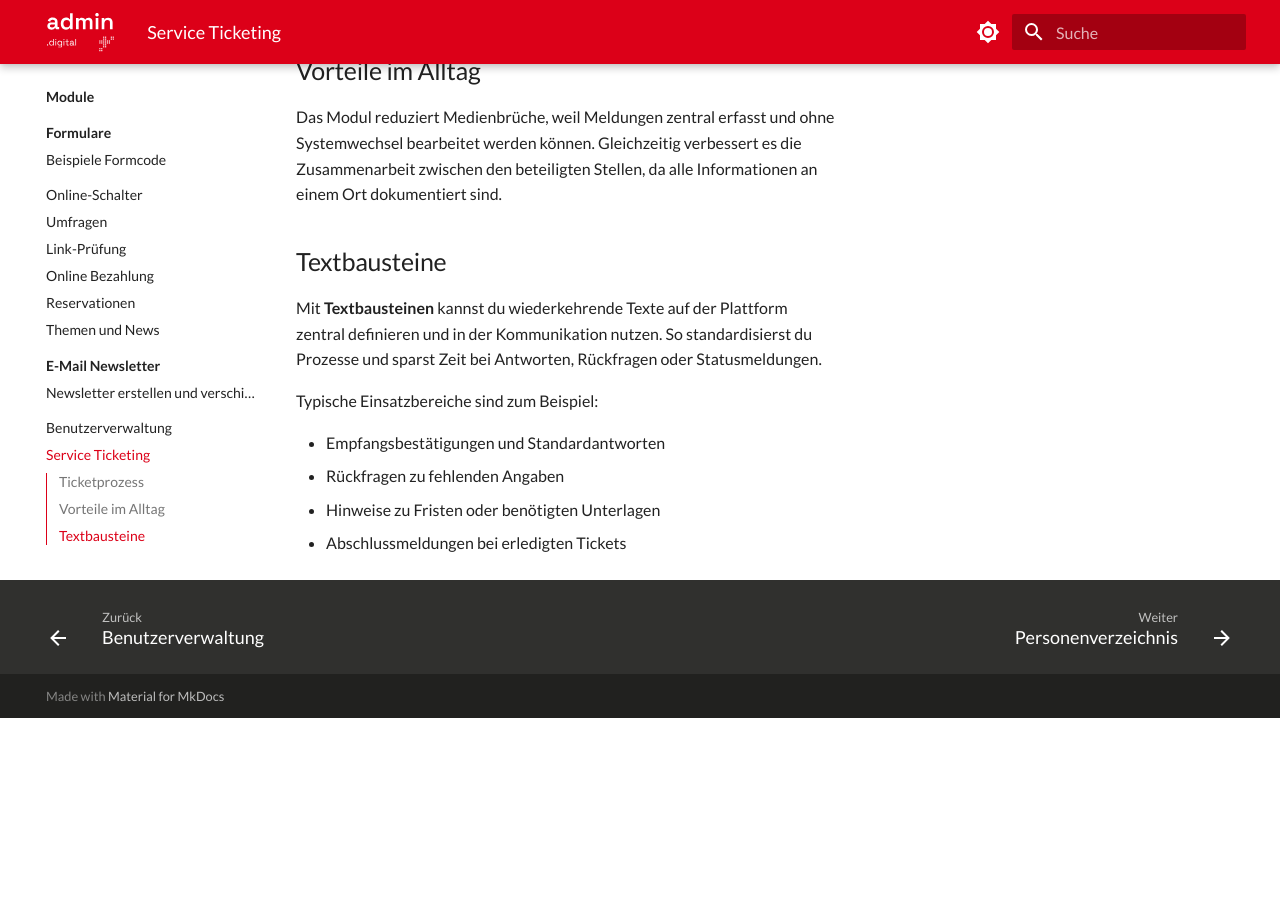
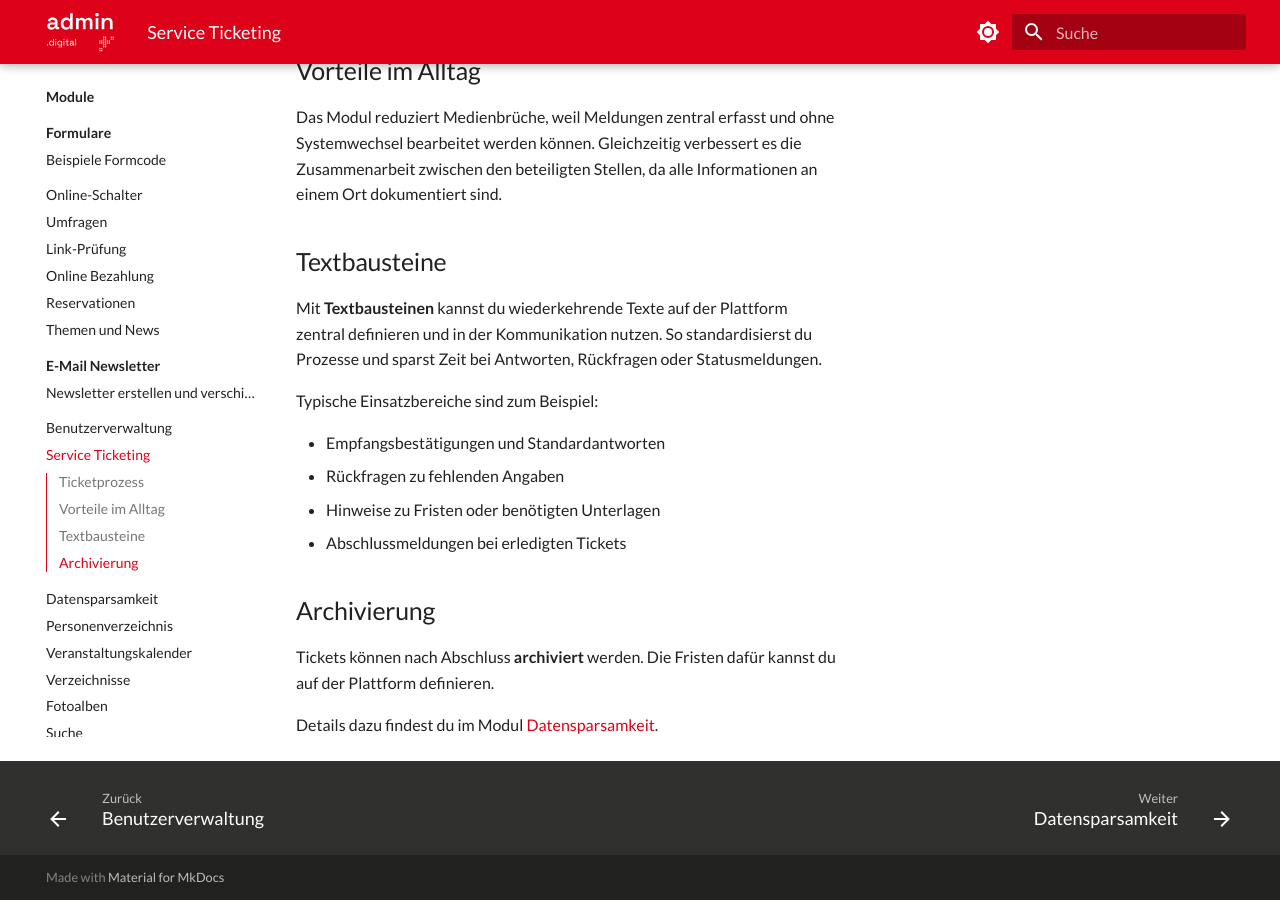
Before and after one commit to seantis/docs-admin-digital, an MkDocs documentation site: the page built from content/module/service-ticketing/index.md, in a window 1280 px wide and 900 px high, scrolled down 693 px. Built offline with MkDocs 1.6.1 and Material for MkDocs 9.7.7, drawn with Linux system fonts in a browser that asks for light colours; before the commit the page ends 1411 px from its top, so only the background shows below that.

Commit message:
Datensparsamkeit

```diff
--- a/content/module/service-ticketing/index.md
+++ b/content/module/service-ticketing/index.md
@@ -33,3 +33,9 @@ Typische Einsatzbereiche sind zum Beispiel:
 - Rückfragen zu fehlenden Angaben
 - Hinweise zu Fristen oder benötigten Unterlagen
 - Abschlussmeldungen bei erledigten Tickets
+
+## Archivierung
+
+Tickets können nach Abschluss **archiviert** werden. Die Fristen dafür kannst du auf der Plattform definieren.
+
+Details dazu findest du im Modul [Datensparsamkeit](/module/datensparsamkeit/).
--- a/mkdocs.yml
+++ b/mkdocs.yml
@@ -1,7 +1,7 @@
 site_name: "Benutzerhandbuch"
 site_url: https://docs.admin.digital
 docs_dir: content
-site_description: "Das Benutzerhandbuch für die admin.digital Plattform. Hier finden Sie Anleitungen, Tipps und Informationen zur Nutzung der verschiedenen Module und Funktionen."
+site_description: "Das Benutzerhandbuch für die admin.digital Plattform. Hier findest du Anleitungen, Tipps und Informationen zur Nutzung der verschiedenen Module und Funktionen."
 
 theme:
   name: material
@@ -93,6 +93,7 @@ nav:
         - Newsletter erstellen und verschicken: module/e-mail-newsletter/erstellen-und-verschicken.md
       - Benutzerverwaltung: module/benutzerverwaltung/index.md
       - Service Ticketing: module/service-ticketing/index.md
+      - Datensparsamkeit: module/datensparsamkeit/index.md
       - Personenverzeichnis: module/personenverzeichnis/index.md
       - Veranstaltungskalender: module/veranstaltungskalender/index.md
       - Verzeichnisse: module/verzeichnisse/index.md
```
Also changed, not shown: content/module/datensparsamkeit/index.md (added, +22 -0 lines), content/module/index.md (+8 -0 lines).
